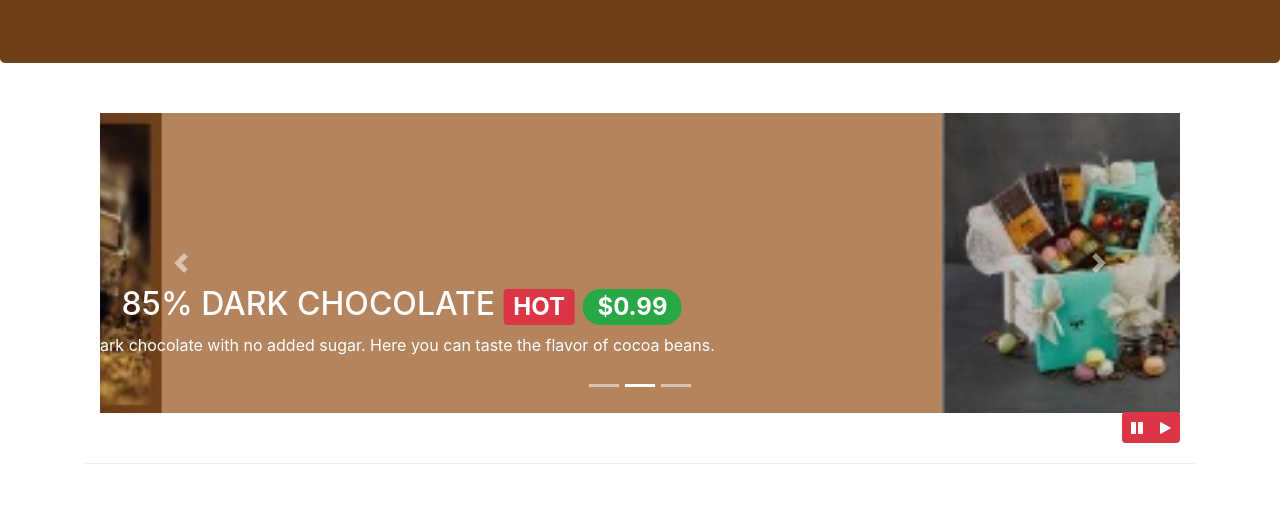
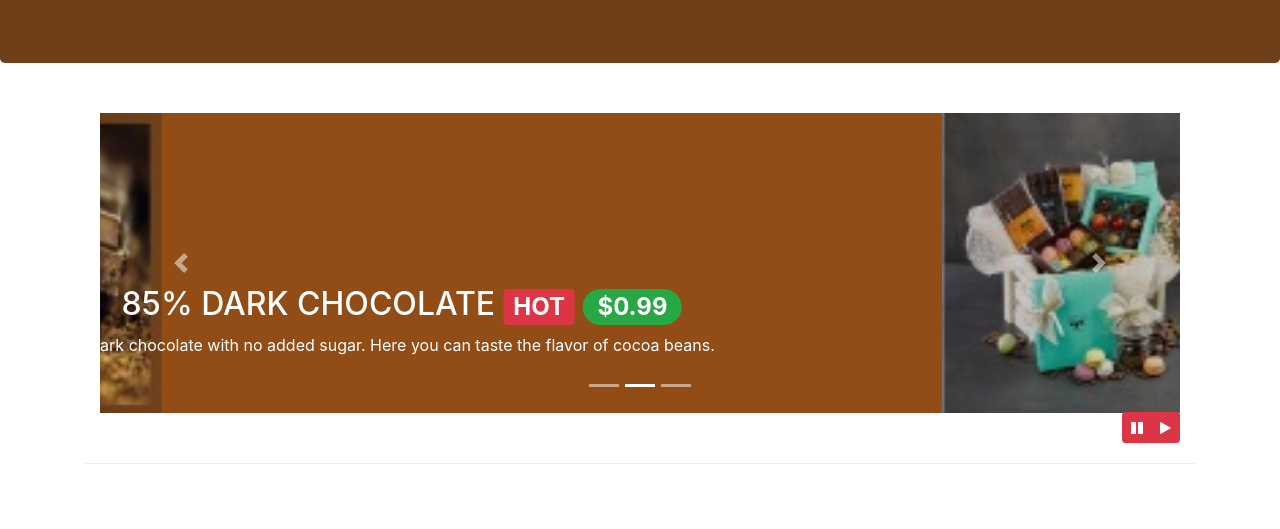
Before and after one commit to csantor/leChocolat, a website: page index.html in a window 1280 px wide. Shown: the part 271-800 px from the top of the page. Drawn offline with nearby package versions, Linux system fonts and the light colour scheme.

Commit message:
csant final Bootstrap project

```diff
--- a/css/styles.css
+++ b/css/styles.css
@@ -33,7 +33,7 @@ body{
 }
 .table .thead-dark th{
     color:floralwhite;
-    background-color:#6E3F19
+    background-color:#6E3F19;
 }
 tr:hover {
     background-color:#dbb08d !important;
@@ -47,8 +47,8 @@ tr:hover {
     border-bottom: 1px solid #ddd;
     padding: 10px;
   }
-  .carousel {
-    background:#914d15b0
+.carousel {
+    background:#914d15;
 }
 .carousel-item {
   height: 300px;
```
Also changed, not shown: aboutus.html (+4 -2 lines), contactus.html (+5 -1 lines), index.html (+4 -0 lines), menu.html (+4 -2 lines), package.json (+12 -2 lines), 2 other files.
